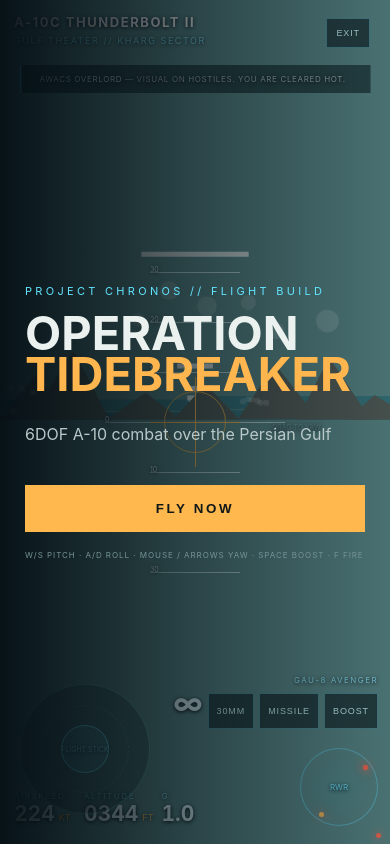
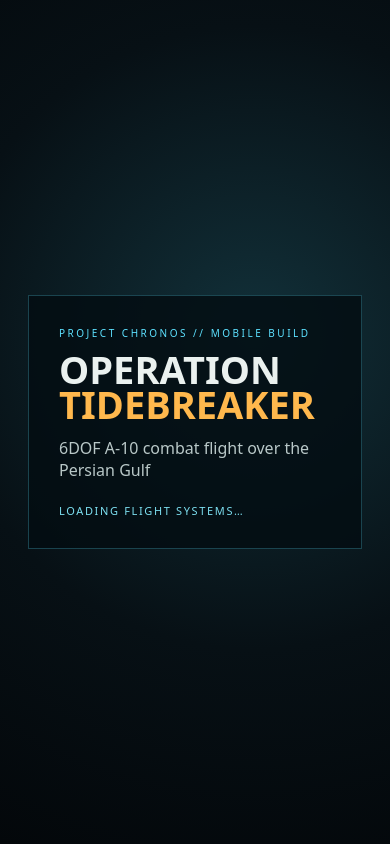
Before and after one commit to brianpenny54321-cell/Epic-FPS-Historical-Eras, a website: page index.html in a window 390 px wide. Drawn offline with Linux system fonts and the light colour scheme.

Commit message:
fix: add visible mobile loading fallback

```diff
--- a/index.html
+++ b/index.html
@@ -1 +1,29 @@
-<!doctype html><html lang="en"><head><meta charset="UTF-8"><meta name="viewport" content="width=device-width,initial-scale=1.0,viewport-fit=cover"><meta name="theme-color" content="#071015"><meta name="description" content="Operation Tidebreaker: a free browser 6DOF combat flight game."><title>Operation Tidebreaker — 6DOF Flight</title><link rel="stylesheet" href="./src/style.css?v=20261003.1"></head><body><div id="app"></div><script src="./src/main.js?v=20261003.1" defer></script></body></html>
+<!doctype html>
+<html lang="en">
+<head>
+<meta charset="UTF-8">
+<meta name="viewport" content="width=device-width,initial-scale=1.0,viewport-fit=cover">
+<meta name="theme-color" content="#071015">
+<meta name="description" content="Operation Tidebreaker: a free browser 6DOF combat flight game.">
+<title>Operation Tidebreaker — 6DOF Flight</title>
+<style>
+html,body{margin:0;width:100%;height:100%;background:#071015;color:#eaf1ef;font-family:system-ui,-apple-system,sans-serif}
+#preflight{position:fixed;inset:0;z-index:9999;display:flex;align-items:center;justify-content:center;background:radial-gradient(circle at 65% 40%,#12313a 0,#071015 55%,#03070a 100%);padding:28px}
+#preflight .card{max-width:620px;width:100%;padding:30px;border:1px solid rgba(93,225,255,.25);background:rgba(3,13,18,.82)}
+#preflight .k{font-size:10px;letter-spacing:.25em;color:#5de1ff}
+#preflight h1{font-size:clamp(38px,9vw,76px);line-height:.9;margin:12px 0}
+#preflight h1 span{color:#ffb84d}
+#preflight p{color:#b9c8c8}
+#preflight .load{margin-top:22px;color:#7ddff0;font-size:11px;letter-spacing:.15em}
+#preflight .error{display:none;color:#ffb4a8;font-size:12px;line-height:1.5;margin-top:18px}
+#app{width:100%;height:100%}
+</style>
+<link rel="stylesheet" href="./src/style.css?v=20261003.2">
+</head>
+<body>
+<div id="preflight"><div class="card"><div class="k">PROJECT CHRONOS // MOBILE BUILD</div><h1>OPERATION <span>TIDEBREAKER</span></h1><p>6DOF A-10 combat flight over the Persian Gulf</p><div class="load">LOADING FLIGHT SYSTEMS…</div><div class="error"></div></div></div>
+<div id="app"></div>
+<noscript><div style="position:fixed;inset:0;display:grid;place-items:center;color:white;background:#071015">JavaScript is required to run this game.</div></noscript>
+<script src="./src/main.js?v=20261003.2" defer></script>
+</body>
+</html>
```
